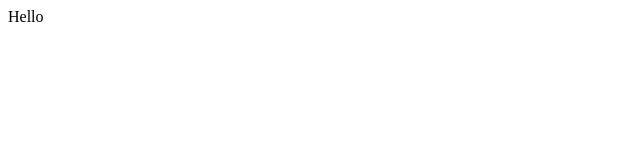
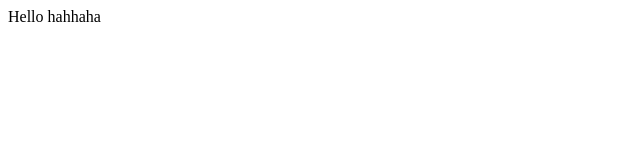
Before and after one commit to WoCheey/WoCheey.github.io, a plain HTML site: page index.html in a window 1280 px wide. Shown: the full height of the page, 0-640 px from the left. Drawn offline with Linux system fonts and the light colour scheme.

Commit message:
try upload

```diff
--- a/index.html
+++ b/index.html
@@ -1,5 +1,5 @@
 <html>
   <body>
-    Hello
+    Hello hahhaha
   </body>
 </html>
```
